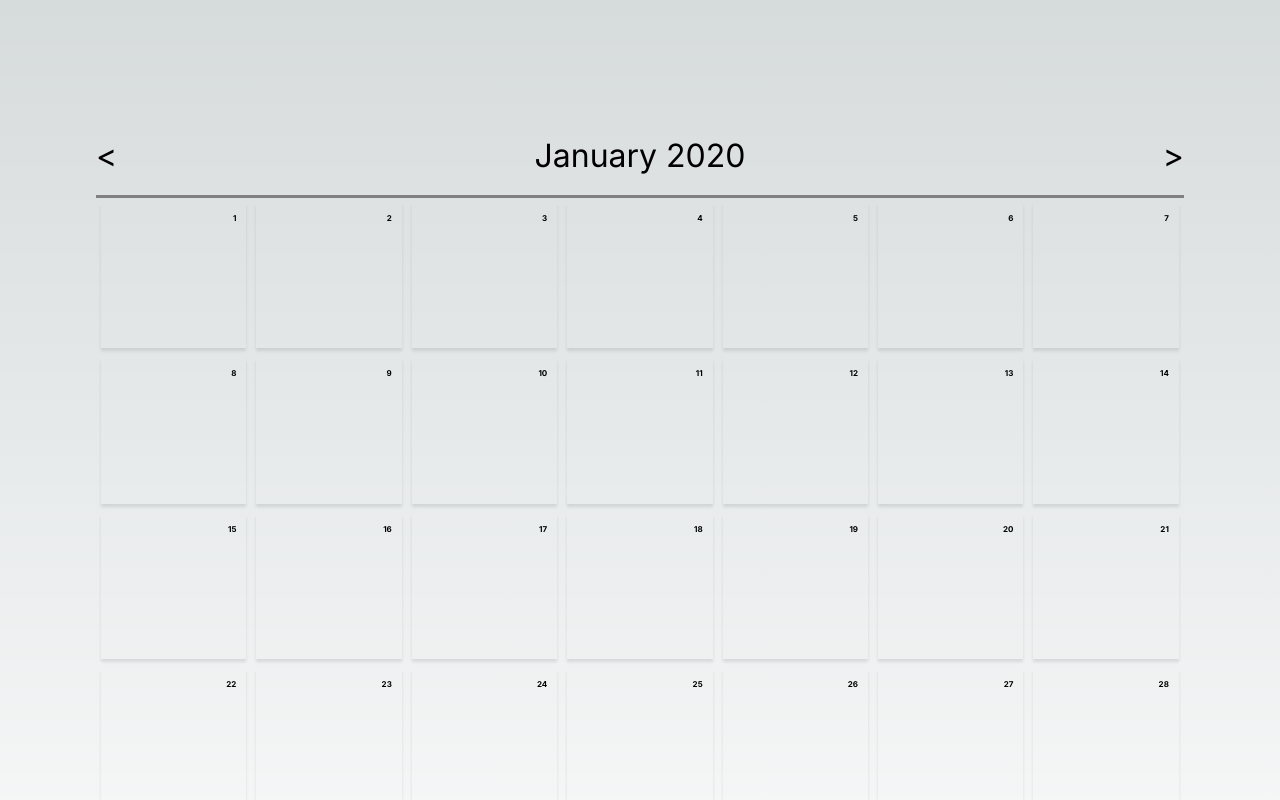
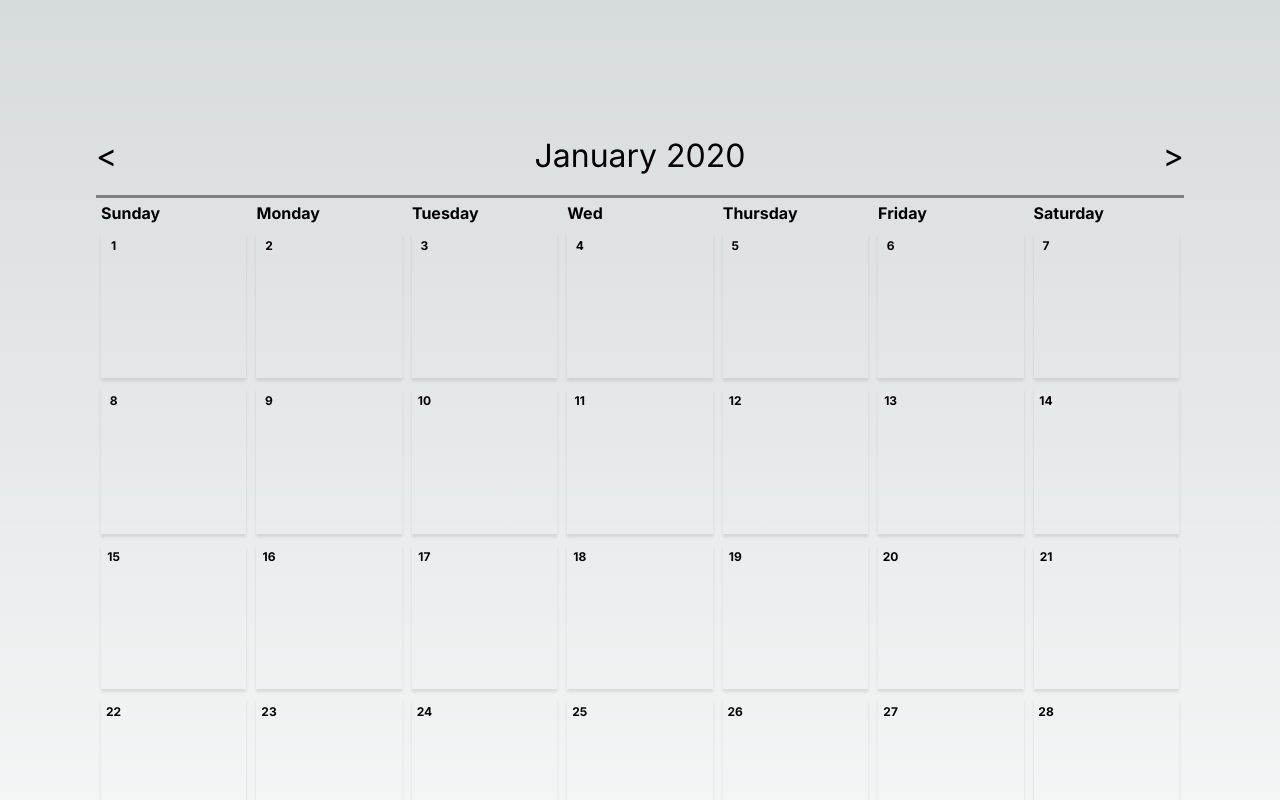
Before and after one commit to robertgardunia/ps-assessment, a Next.js app: page / in a window 1280 px wide. Shown: the top 800 px of the page. Built offline with nearby package versions, Linux system fonts and the light colour scheme.

Commit message:
more styling

```diff
--- a/src/app/page.css
+++ b/src/app/page.css
@@ -10,6 +10,7 @@ main {
 .calendarBody {
     display: flex;
     flex-wrap: wrap;
+    justify-content: center;
 }
 
 .calendarCell {
@@ -25,13 +26,17 @@ main {
 }
 
 .calendarCellDate {
-    position: relative;
-    padding: 5px;
-    top: 5px;
-    right: 5px;
-    font-size: 50%;
+    display: flex;
+    flex-direction: column;
+    justify-content: center;
+    width: 25px;
+    height: 25px;
+    font-size: 75%;
     font-weight: bold;
-    text-align: right;
+}
+
+.calendarCellDate span {
+    align-self: center;
 }
 
 .calendarCellDate.populated {
@@ -53,6 +58,12 @@ main {
     cursor: pointer;
 }
 
+.calendarDayLabel {
+    padding: 5px;
+    flex-basis: 14.285%;
+    font-weight: bold;
+}
+
 .calendarHeader {
     padding: 20px 0;
     width: 100%;
--- a/src/components/Calendar.js
+++ b/src/components/Calendar.js
@@ -41,6 +41,13 @@ const Calendar = (props) => {
     nextParams = `${urlString}${paramLead}month=${nextMonth}&year=${nextYear}`;
     prevParams = `${urlString}${paramLead}month=${prevMonth}&year=${prevYear}`;
 
+    const generateDayLabels = () => {
+        let dayArray = [ "Sunday", "Monday", "Tuesday", "Wed", "Thursday", "Friday", "Saturday" ];
+        let dayArrayMap = dayArray.map((day) => <div className="calendarDayLabel" key={day}>{day}</div>)
+
+        return dayArrayMap;
+    }
+
     const generateDates = () => {
         const dateArray = [];
 
@@ -72,6 +79,7 @@ const Calendar = (props) => {
                 <div className="calendarControl rightControl"><a href={nextParams}>&gt;</a></div>
             </div>
             <div className="calendarBody">
+                {generateDayLabels()}
                 {generateDates()}
             </div>
         </div>
--- a/src/components/DateCard.js
+++ b/src/components/DateCard.js
@@ -4,7 +4,7 @@ import ReleasePromo from './ReleasePromo';
 const DateCard = (props) => {
     return (
         <div className="calendarCellContents">
-            <p className="calendarCellDate">{props.date}</p>
+            <div className="calendarCellDate"><span>{props.date}</span></div>
         </div>
     )
 }
```
